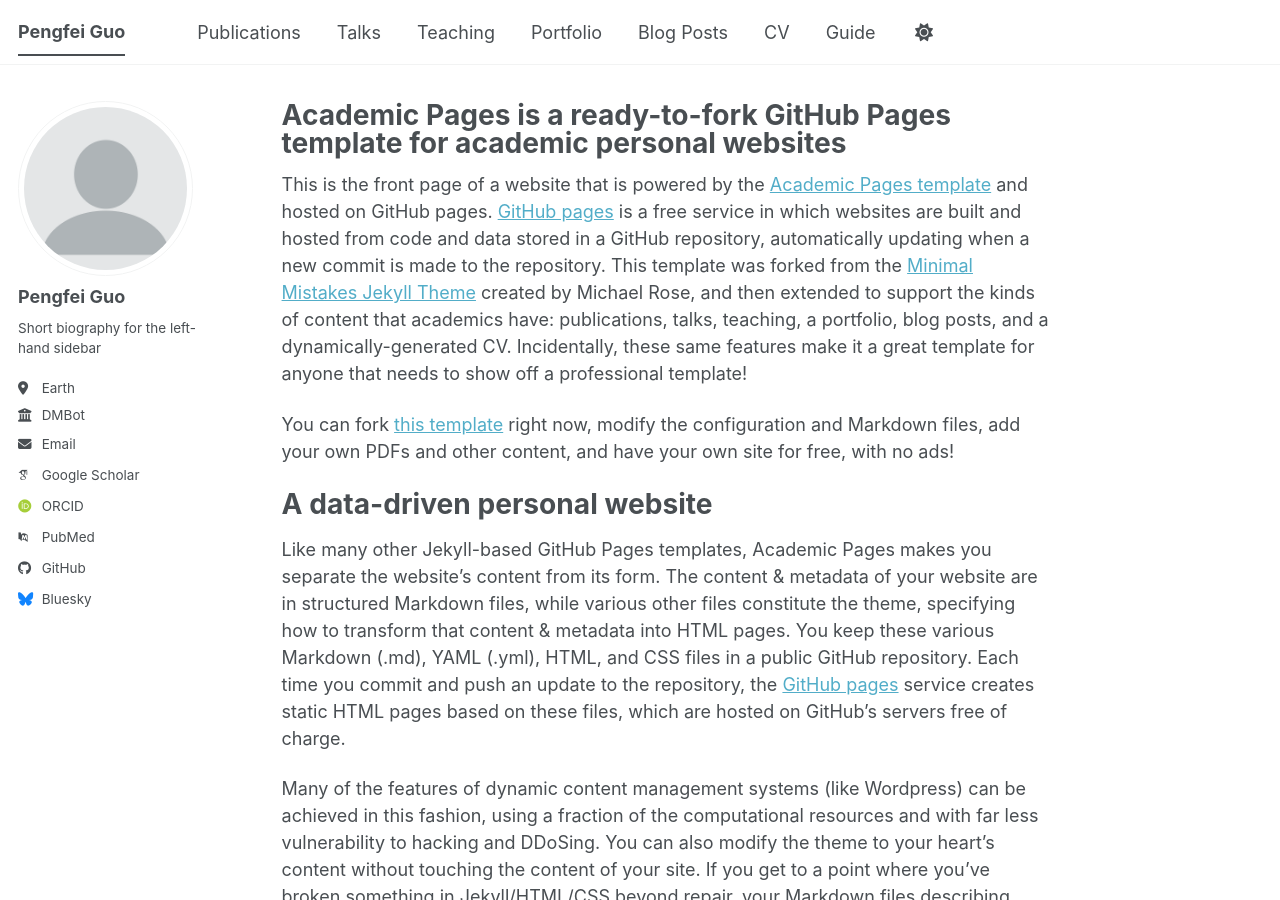
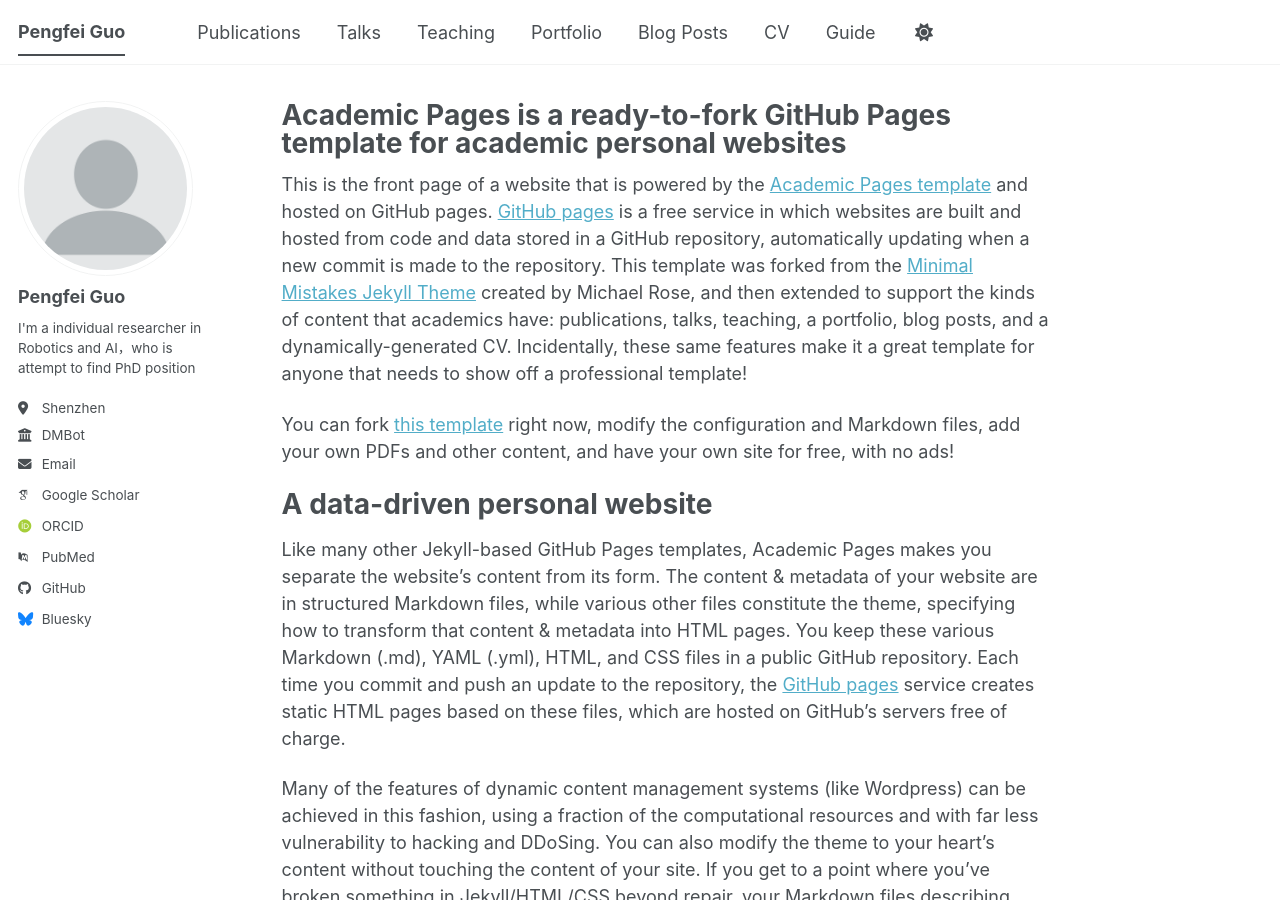
Before and after one commit to Michael-Jetson/Michael-Jetson.github.io, a Jekyll site: the page built from _pages/about.md, in a window 1280 px wide and 900 px high. Built offline with Jekyll 4.4.1, drawn with Linux system fonts in a browser that asks for light colours; some web fonts are replaced; a script bundle is joined from its source files by our own code; library files that are not in the unit come from our copies.

Commit message:
Update _config.yml

```diff
--- a/_config.yml
+++ b/_config.yml
@@ -26,8 +26,8 @@
   avatar           : "profile.png"
   name             : "Pengfei Guo"
   pronouns         : # example: "she/her"
-  bio              : "Short biography for the left-hand sidebar"
-  location         : "Earth"
+  bio              : "I'm a individual researcher in Robotics and AI，who is attempt to find PhD position"
+  location         : "Shenzhen"
   employer         : "DMBot"
   uri              : # URL
   email            : "pengfei.guo2001@gmail.com"
@@ -84,8 +84,8 @@
 
 # Publication Category - The following the list of publication categories and their headings
 publication_category:
-  books:
-    title: 'Books'
+  notebooks:
+    title: 'Notebooks'
   manuscripts:
     title: 'Journal Articles'
   conferences:
```
